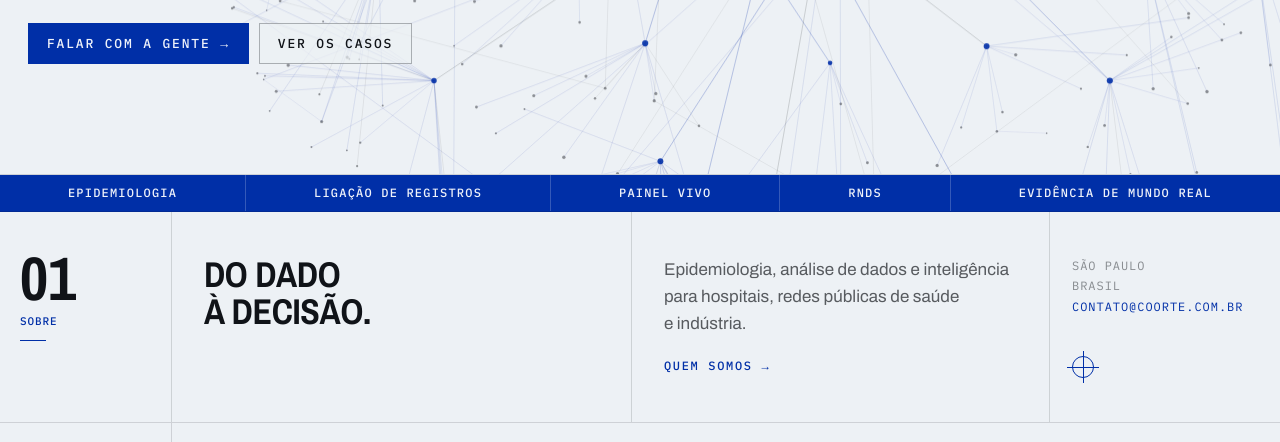
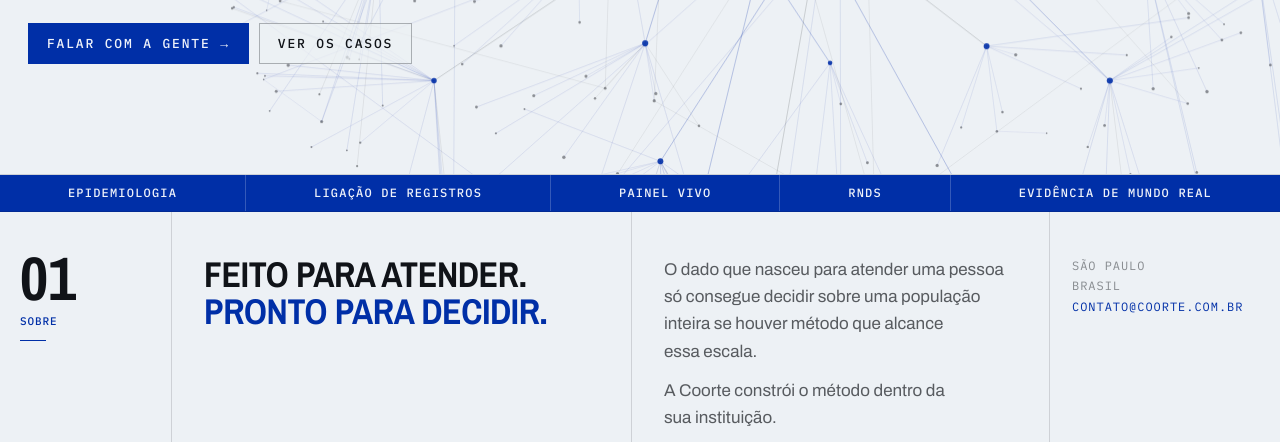
Before and after one commit to paulojcs/analise-dados-saude, a plain HTML site: page marca_coorte/site/index.html in a window 1280 px wide. Shown: the part 484-926 px from the top of the page. Drawn offline with nearby package versions, Linux system fonts and the light colour scheme.

Commit message:
Bloco 01: "Feito para atender. Pronto para decidir." e texto novo, sem lista de públicos
Co-Authored-By: Claude Opus 5.5 (1M context) <noreply@anthropic.com>

```diff
--- a/marca_coorte/site/index.html
+++ b/marca_coorte/site/index.html
@@ -113,6 +113,8 @@ section,[id]{scroll-margin-top:56px}
 .sobre>div:last-child{border-right:0;padding:44px 22px;display:flex;flex-direction:column;justify-content:space-between;gap:24px}
 .sobre h2{font-size:clamp(28px,2.8vw,44px);line-height:1.04;letter-spacing:-.01em}
 .sobre p.lead{font-size:17px;line-height:1.6;color:var(--t2);text-wrap:pretty}
+.sobre h2 span{color:var(--klein)}
+.sobre p.lead+p.lead{margin-top:12px}
 .sobre .addr{font:400 12px/1.7 var(--mono);letter-spacing:.08em;text-transform:uppercase;color:var(--t3)}
 .sobre .more{display:inline-block;margin-top:22px;font:500 12px/1 var(--mono);letter-spacing:.14em;text-transform:uppercase}
 .cross{width:22px;height:22px;border:1px solid var(--klein);border-radius:50%;position:relative}
@@ -490,9 +492,10 @@ fieldset{border:0;margin:0;padding:0}
 <section class="row" id="sobre">
   <div class="rail"><div class="no">01</div><div class="k">Sobre</div><div class="dash"></div></div>
   <div class="sobre">
-    <div><h2>Do dado<br>à decisão.</h2></div>
+    <div><h2>Feito para atender.<br><span>Pronto para decidir.</span></h2></div>
     <div>
-      <p class="lead">Epidemiologia, análise de dados e inteligência para hospitais, redes públicas de saúde e indústria.</p>
+      <p class="lead">O dado que nasceu para atender uma pessoa só consegue decidir sobre uma população inteira se houver método que alcance essa escala.</p>
+      <p class="lead">A Coorte constrói o método dentro da sua instituição.</p>
       <a class="more" href="sobre.html">Quem somos →</a>
     </div>
     <div>
```
